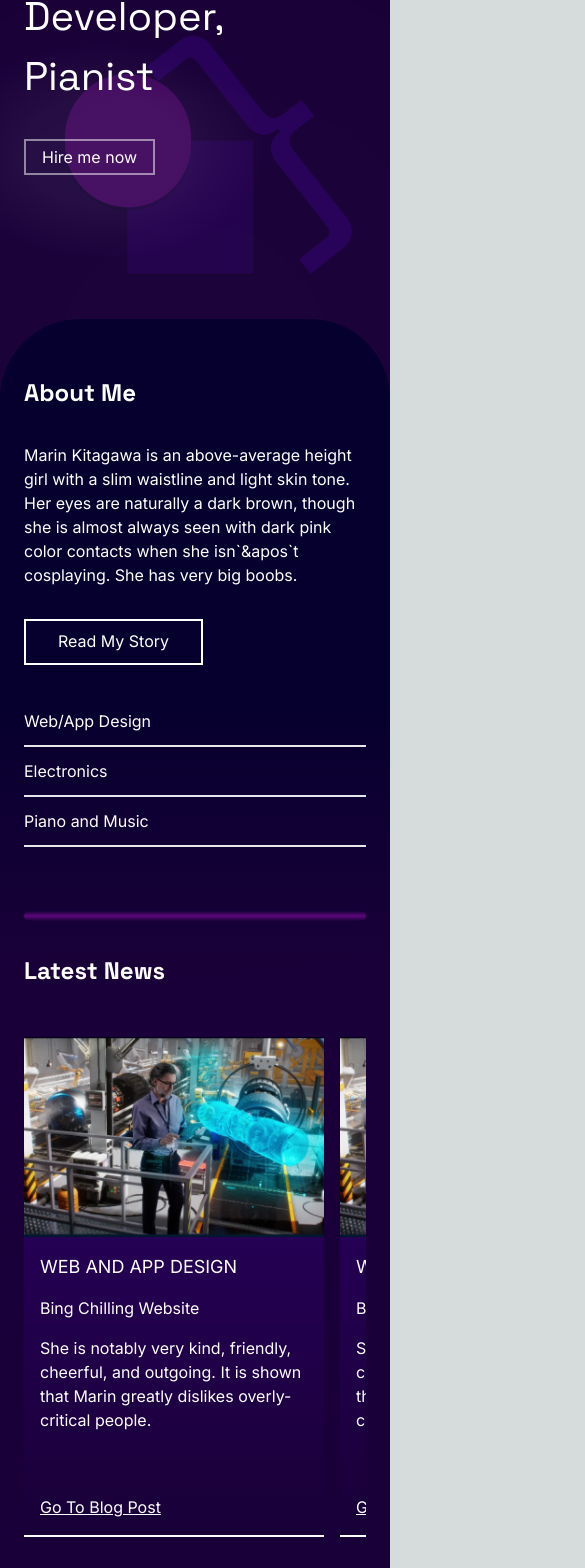
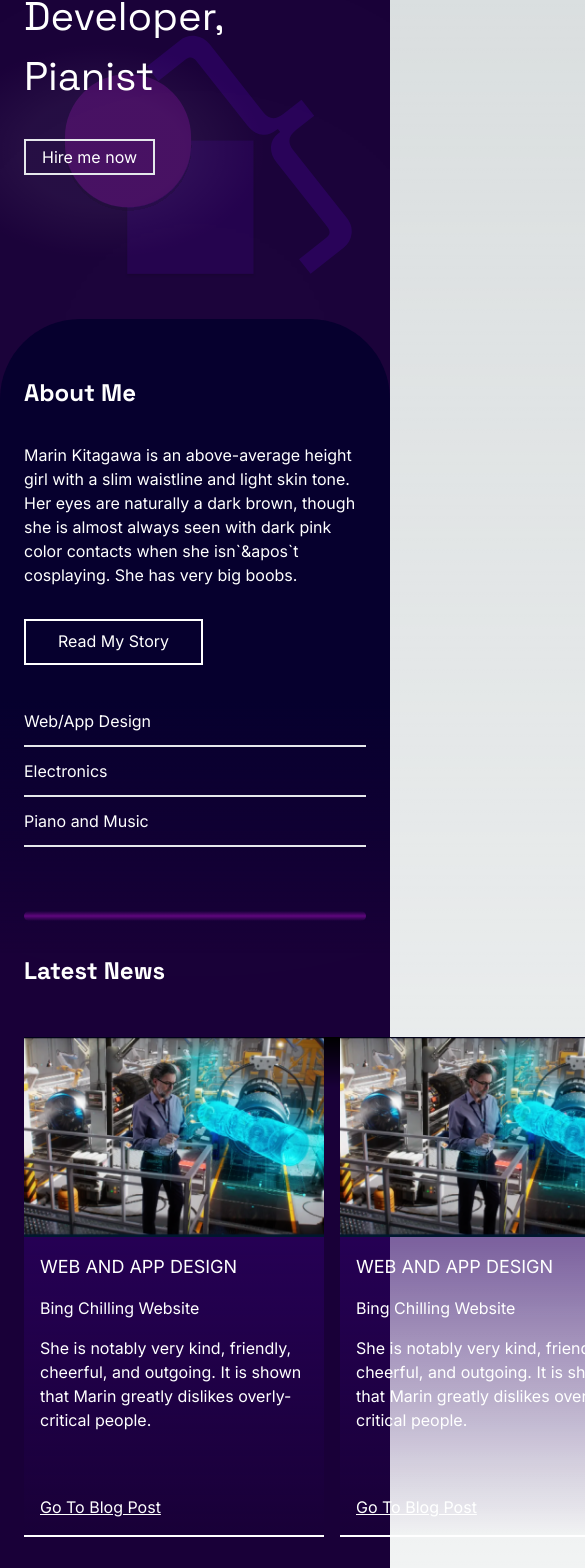
Before and after one commit to a-me-lia/matthewguo.com, a Next.js app: page / in a window 390 px wide. Shown: the part 284-1852 px from the top of the page, 585 px wide, since content can reach past the window. Built offline with nearby package versions, Linux system fonts and the light colour scheme.

Commit message:
gradient on news thing

```diff
--- a/src/app/components/footer.tsx
+++ b/src/app/components/footer.tsx
@@ -1,11 +1,8 @@
 import Image from 'next/image';
 import Link from 'next/link';
 
+import Newsletter from './newsletter';
 import Slash from './slash';
-
-{
-  /* import Newsletter from './newsletter'; */
-}
 
 export default function Footer(props: any) {
   return (
@@ -46,7 +43,7 @@ export default function Footer(props: any) {
           <a className="text-[18px] text-white lg:uppercase ">
             subscribe to updates
           </a>
-          {/* <Newsletter></Newsletter> */}
+          <Newsletter></Newsletter>
         </div>
       </div>
     </footer>
--- a/src/app/components/glowbutton.tsx
+++ b/src/app/components/glowbutton.tsx
@@ -3,7 +3,7 @@ import Link from 'next/link';
 export default function glowbutton(props: any) {
   return (
     <div>
-      <div className="relative z-20 w-fit border-2 border-white border-opacity-50 md:border-white md:border-opacity-100">
+      <div className="relative z-20 w-fit border-2 border-white/ md:border-white/100">
         <div className="px-4 py-1 md:px-8 md:pb-[0.60rem] md:pt-2">
           {' '}
           <Link href={props.href} className="">
--- a/src/app/components/headlineMobile.tsx
+++ b/src/app/components/headlineMobile.tsx
@@ -1,15 +1,13 @@
 import Link from 'next/link';
 
 export default function headlineDesktop(props: any) {
-
-
   return (
     <Link href={props.href}>
       <div className="relative z-50 h-8 w-2/3 bg-gradient-to-r from-darkAccent via-transparent via-10%"></div>
       <div className="relative z-50 mt-[-32px] h-8 w-2/3 bg-gradient-to-l from-darkAccent via-transparent via-10%"></div>
       <div className="relative z-0 mt-[-32px] w-2/3 overflow-x-hidden bg-darkAccent">
         <span className="animate-marqueeSmall whitespace-nowrap pb-2 pt-1.5">
-          {props.text}  {props.text}  {props.text}  {props.text}
+          {props.text} {props.text} {props.text} {props.text}
         </span>
       </div>
     </Link>
--- a/src/app/components/navbar.tsx
+++ b/src/app/components/navbar.tsx
@@ -7,7 +7,7 @@ export default function Navbar(props: any) {
   return (
     <nav className="pt-2 font-sans md:pt-6">
       <div className=" flex flex-row items-center pt-4 text-white lg:ml-20">
-        <Link href="" className=" flex flex-row items-center">
+        <Link href="/" className=" flex flex-row items-center">
           <div className="ml-8">
             <div className="relative">
               <div className="md:hidden">
--- a/src/app/components/newsletter.tsx
+++ b/src/app/components/newsletter.tsx
@@ -49,10 +49,10 @@ const APIRequest = () => {
       </div>
 
       {state === 'ERROR' && (
-        <p className="relative mt-2 w-full text-red-600 z-50">{errorMessage}</p>
+        <p className="relative z-50 mt-2 w-full text-red-600">{errorMessage}</p>
       )}
       {state === 'SUCCESS' && (
-        <p className="relative mt-2 w-full text-green-600 z-50">Success!</p>
+        <p className="relative z-50 mt-2 w-full text-green-600">Success!</p>
       )}
     </div>
   );
--- a/src/app/page.tsx
+++ b/src/app/page.tsx
@@ -138,7 +138,8 @@ export default function Home() {
               Latest News
             </h1>
 
-            <ul className="mt-12 flex flex-row space-x-4 overflow-x-auto from-darkerPrimary via-transparent via-20% md:h-[400px] md:flex-col md:space-x-0 md:space-y-10 md:rounded-[80px] md:border-y-4 md:bg-gradient-to-t">
+            <div className="relative h-fit w-fit rounded-[80px] bg-gradient-to-b from-black via-transparent  via-10%">
+              <ul className=" mt-12 flex flex-row space-x-4 overflow-x-auto from-black via-transparent via-20% md:h-[400px] md:w-full md:flex-col md:space-x-0 md:space-y-10 md:rounded-[80px] md:border-y-4 md:bg-gradient-to-t">
                 <li className="relative h-[500px] w-[300px]  shrink-0 border-b-2 border-white bg-gradient-to-b from-darkAccent  md:mt-20 md:h-[240px] md:w-full md:rounded-[20px] md:border-none md:bg-gradient-to-l md:from-[#2E0067B0] md:via-[#2E006740] md:via-80% ">
                   <div className="flex flex-col md:flex-row-reverse md:p-[10px]">
                     <div className="relative h-[200px] w-full shrink-0 md:h-[220px] md:w-[380px]">
@@ -163,7 +164,7 @@ export default function Home() {
                         web and app design
                       </h1>
 
-                    <h1 className="capitalize ">bing chilling website</h1>
+                      <h1 className="capitalize">bing chilling website</h1>
                       <p className="xl:w-2/3">
                         She is notably very kind, friendly, cheerful, and
                         outgoing. It is shown that Marin greatly dislikes
@@ -176,7 +177,7 @@ export default function Home() {
                         go to blog post{' '}
                       </Link>
                     </div>
-                  <div className="shrink-0 hidden h-[100px] w-[8px] self-center rounded-full bg-lightaccent md:block"></div>
+                    <div className="hidden h-[100px] w-[8px] shrink-0 self-center rounded-full bg-lightaccent md:block"></div>
                   </div>
                 </li>
 
@@ -217,7 +218,7 @@ export default function Home() {
                         go to blog post{' '}
                       </Link>
                     </div>
-                  <div className="shrink-0 hidden h-[100px] w-[8px] self-center rounded-full bg-lightaccent md:block"></div>
+                    <div className="hidden h-[100px] w-[8px] shrink-0 self-center rounded-full bg-lightaccent md:block"></div>
                   </div>
                 </li>
                 <li className=" relative h-[500px]  w-[300px] shrink-0 border-b-2 border-white bg-gradient-to-b  from-darkAccent md:h-[240px] md:w-full md:rounded-[20px] md:border-none md:bg-gradient-to-l md:from-[#2E0067B0] md:via-[#2E006740] md:via-80% ">
@@ -257,7 +258,7 @@ export default function Home() {
                         go to blog post
                       </Link>
                     </div>
-                  <div className="shrink-0 hidden h-[100px] w-[8px] self-center rounded-full bg-lightaccent md:block"></div>
+                    <div className="hidden h-[100px] w-[8px] shrink-0 self-center rounded-full bg-lightaccent md:block"></div>
                   </div>
                 </li>
 
@@ -265,6 +266,7 @@ export default function Home() {
                   <h1 className=" hidden text-center md:block">uwu</h1>
                 </li>
               </ul>
+            </div>
 
             <div className="mb-8 mt-16 h-[10px] w-full rounded-full bg-gradient-to-b from-transparent via-lightaccent to-transparent md:mt-32"></div>
             <h1 className="z-10 py-6 font-space text-[24px] font-bold md:text-[64px]">
```
Lines whose indentation alone changed are shown as unchanged.
